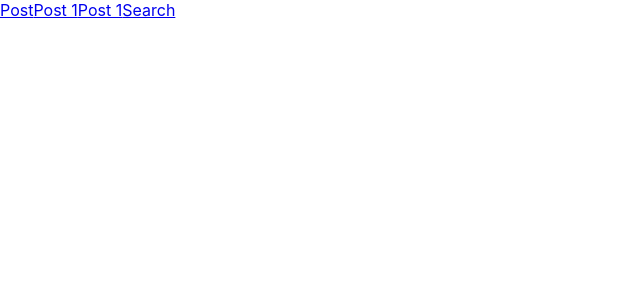
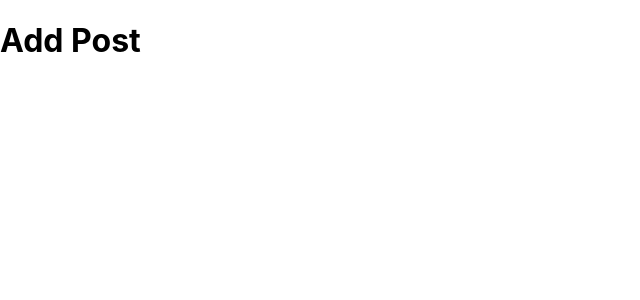
Before and after one commit to DaniilBenyash/tms_blog, a React (Create React App) app: page /posts/add in a window 1280 px wide. Shown: the top 300 px of the page, without its empty margins (0-640 px from the left). Built offline with nearby package versions, Linux system fonts and the light colour scheme.

Commit message:
feat: add Route

```diff
--- a/src/App.tsx
+++ b/src/App.tsx
@@ -6,9 +6,9 @@ function App() {
   return (
     <div className="App">
       <nav>
-        <Link to="/posts">Post</Link>
+        <Link to="/posts">Posts</Link>
         <Link to="/posts/1">Post 1</Link>
-        <Link to="/posts/add">Post 1</Link>
+        <Link to="/posts/add">Add post</Link>
         <Link to="/search">Search</Link>
       </nav>
     </div>
--- a/src/index.tsx
+++ b/src/index.tsx
@@ -3,17 +3,33 @@ import ReactDOM from 'react-dom/client';
 import './index.scss';
 import App from './App';
 import reportWebVitals from './reportWebVitals';
-import { BrowserRouter } from "react-router-dom"
+import { BrowserRouter, Routes, Route } from "react-router-dom";
+import { AddPost } from './routes/AddPost/AddPost';
+import { Posts } from './routes/Posts/Posts';
+import { Post } from './routes/Post/Post';
+import { Search } from './routes/Search/Search';
 
 const root = ReactDOM.createRoot(
-  document.getElementById('root') as HTMLElement
+document.getElementById('root') as HTMLElement
 );
 root.render(
-  <React.StrictMode>
+<React.StrictMode>
     <BrowserRouter>
-      <App />
+    <Routes>
+        <Route path='/' element={< App />} />
+        <Route path='/posts' element={< Posts />} />
+        <Route path='/posts/add' element={< AddPost />} />
+        <Route path='/posts/:id' element={< Post />} />
+        <Route path='/search' element={< Search />} />
+        <Route
+            path='*'
+            element={
+                <div>404 Not Found</div>
+            }
+        />
+    </Routes>
     </BrowserRouter>
-  </React.StrictMode>
+</React.StrictMode>
 );
 
 // If you want to start measuring performance in your app, pass a function
--- /dev/null
+++ b/src/routes/AddPost/AddPost.tsx
@@ -0,0 +1,7 @@
+import React from "react";
+
+export const AddPost = () => {
+    return (
+        <h1>Add Post</h1>
+    )
+}
--- /dev/null
+++ b/src/routes/Post/Post.tsx
@@ -0,0 +1,7 @@
+import React from "react";
+
+export const Post = () => {
+    return (
+        <h1>Post</h1>
+    )
+}
--- /dev/null
+++ b/src/routes/Posts/Posts.tsx
@@ -0,0 +1,7 @@
+import React from "react";
+
+export const Posts = () => {
+    return (
+        <h1>Posts</h1>
+    )
+}
--- /dev/null
+++ b/src/routes/Search/Search.tsx
@@ -0,0 +1,7 @@
+import React from "react";
+
+export const Search = () => {
+    return (
+        <h1>Search</h1>
+    )
+}
```
